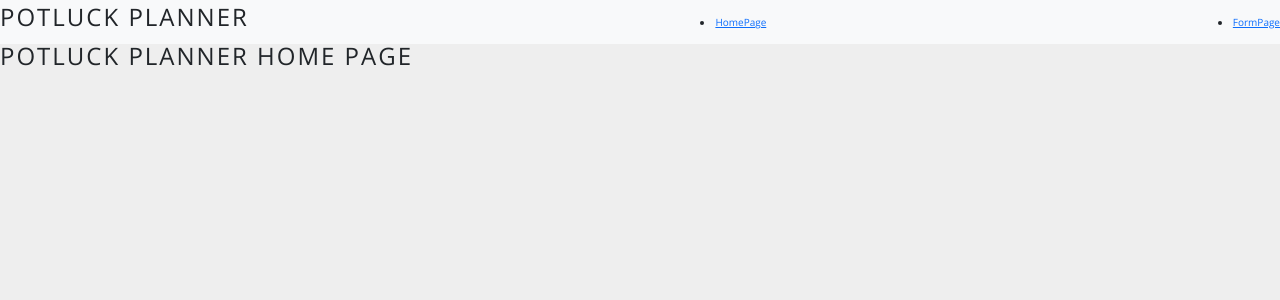
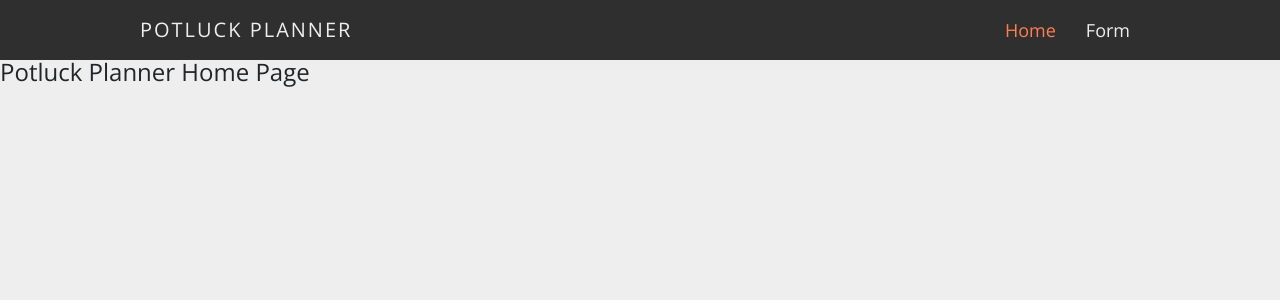
Before and after one commit to WaywardPooch/potluck-planner-6, a React (Create React App) app: page / in a window 1280 px wide. Shown: the top 300 px of the page. Built offline with nearby package versions, Linux system fonts and the light colour scheme.

Commit message:
created and styled a new HeaderNav component, and applied it to App.js; removed ReactStrap imports from App.js until they are needed later

```diff
--- a/src/App.js
+++ b/src/App.js
@@ -1,25 +1,17 @@
 // Libraries
-import { Route, Switch, NavLink } from "react-router-dom";
-import { Navbar, NavItem } from "reactstrap";
+import { Route, Switch } from "react-router-dom";
 // Styles
 import "./App.scss";
 // Self-Made Components
 import HomePage from "./scenes/HomePage/HomePage.jsx";
 import LogInForm from "./components/LogInForm.js";
+import HeaderNav from "./components/HeaderNav/HeaderNav.jsx";
 
 function App() {
   return (
     <div className="App">
       {/* Display HeaderBar on all pages */}
-      <Navbar color="light">
-        <h2>Potluck Planner</h2>
-        <NavItem>
-          <NavLink to="/">HomePage</NavLink>
-        </NavItem>
-        <NavItem>
-          <NavLink to="/form">FormPage</NavLink>
-        </NavItem>
-      </Navbar>
+      <HeaderNav title="Potluck Planner" />
 
       {/* Show page scene under header depending on Route */}
       <Switch>
--- a/src/App.scss
+++ b/src/App.scss
@@ -23,9 +23,4 @@ p {
 div.App {
   background-color: #eee;
   min-height: 100vh;
-  h2 {
-    letter-spacing: 0.2rem;
-    margin-bottom: 1rem;
-    text-transform: uppercase;
-  }
 }
--- /dev/null
+++ b/src/components/HeaderNav/HeaderNav.jsx
@@ -0,0 +1,24 @@
+import React from "react";
+import { NavLink } from "react-router-dom";
+
+import "./HeaderNav.scss";
+
+const HeaderNav = (props) => {
+  const { title } = props;
+
+  return (
+    <header className="header-navbar">
+      <div className="header-content">
+        <div className="header-left">
+          <h2>{title}</h2>
+        </div>
+        <nav className="header-right">
+          <NavLink to="/" activeClassName="active-navlink">Home</NavLink>
+          <NavLink to="/form" activeClassName="active-navlink">Form</NavLink>
+        </nav>
+      </div>
+    </header>
+  );
+};
+
+export default HeaderNav;
--- /dev/null
+++ b/src/components/HeaderNav/HeaderNav.scss
@@ -0,0 +1,43 @@
+$max-width-desktop: 1000px;
+
+header.header-navbar {
+  background-color: #2f2f2f;
+  padding: 2rem 0;
+
+  div.header-content {
+    align-items: center;
+    display: flex;
+    justify-content: space-between;
+    margin: 0 auto;
+    max-width: $max-width-desktop;
+
+    div.header-left {
+      h2 {
+        color: #eee;
+        font-size: 2rem;
+        letter-spacing: 0.2rem;
+        text-transform: uppercase;
+      }
+    }
+    nav.header-right {
+      a {
+        border-radius: 7px;
+        color: #eee;
+        font-size: 1.8rem;
+        margin-left: 1rem;
+        padding: 1rem;
+        text-decoration: none;
+        transition: 200ms;
+
+        &.active-navlink {
+          color: coral;
+        }
+
+        &:hover {
+          background-color: #eee;
+          color: #2f2f2f;
+        }
+      }
+    }
+  }
+}
```
